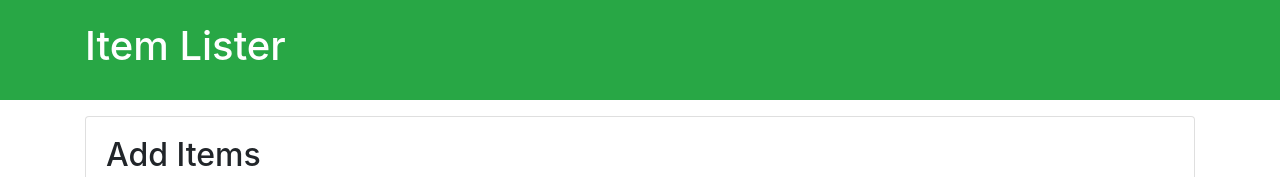
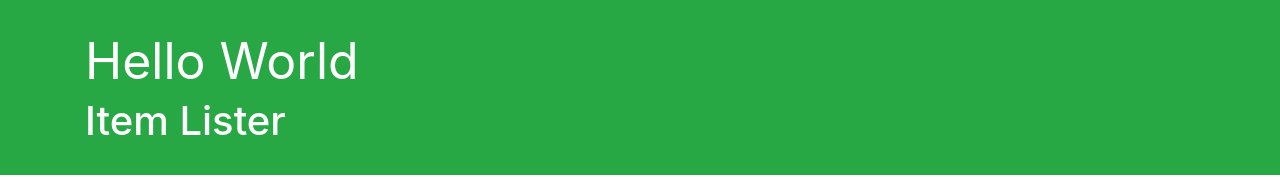
Before and after one commit to surazbissoyi/gitstart, a plain HTML site: page index.html in a window 1280 px wide. Shown: the top 177 px of the page. Drawn offline with nearby package versions, Linux system fonts and the light colour scheme.

Commit message:
Little more in Js

```diff
--- a/index.html
+++ b/index.html
@@ -37,7 +37,7 @@
 
     for(let i = 0; i < items.length; i++) {
         items[i].style.fontWeight = 'bold';
-    } */
+    }
 
     var secondItem = document.querySelector('.list-group-item:nth-child(2)');
     secondItem.style.backgroundColor = 'green';
@@ -55,7 +55,74 @@
 
     for(let i = 0; i < odd.length; i++) {
       odd[i].style.backgroundColor = 'green';
-    }
+    } */
+
+    var itemList = document.querySelector('#items');
+    // ParentNode
+    // console.log(itemList.parentNode);
+    // itemList.parentNode.style.backgroundColor = '#f4f4f4';
+    // parentElement
+    // itemList.parentElement.style.backgroundColor = '#f4f4f4'
+
+    //childNodes
+    // console.log(itemList.childNodes);
+
+    // console.log(itemList.children);
+    // itemList.children[1].style.backgroundColor = 'green';
+
+    // firstChild
+    // console.log(itemList.firstChild);
+
+    // firstElementChild
+    // console.log(itemList.firstElementChild);
+    // itemList.firstElementChild.textContent = 'Hello 1';
+
+    // lastElementChild
+    // console.log(itemList.lastElementChild);
+    // itemList.lastElementChild.textContent = 'Hello 4';
+
+    // nextSibling
+    // console.log(itemList.nextSibling);
+
+    // nextElementSibling
+    // console.log(itemList.nextElementSibling);
+
+    // previousSibling
+    // console.log(itemList.previousSibling);
+
+    // previousElementSibling
+    // console.log(itemList.previousElementSibling);
+    // itemList.previousElementSibling.style.color = 'green';
+
+    // createElement
+
+    // create a div
+    var newDiv = document.createElement('div');
+
+    // Add class
+    newDiv.className = 'hello';
+
+    // App id
+    newDiv.id = 'hello1';
+
+    // Add attr
+    newDiv.setAttribute('title', 'Hello Div');
+
+    // create text node
+    var newDivText = document.createTextNode('Hello World');
+
+    // Add text to div
+    newDiv.appendChild(newDivText);
+
+    var container = document.querySelector('header .container');
+    var h1 = document.querySelector('header h1');
+
+    console.log(newDiv);
+
+    newDiv.style.fontSize = '50px';
+
+    container.insertBefore(newDiv, h1);
+
 
   </script>
 
```
